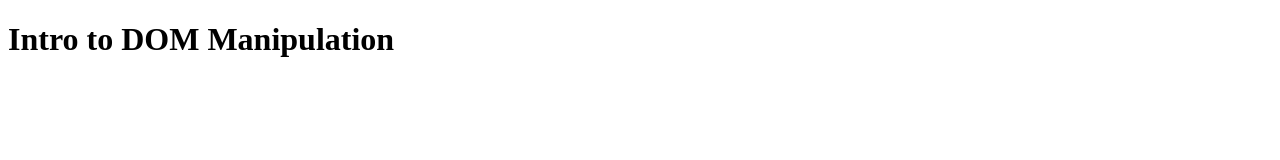
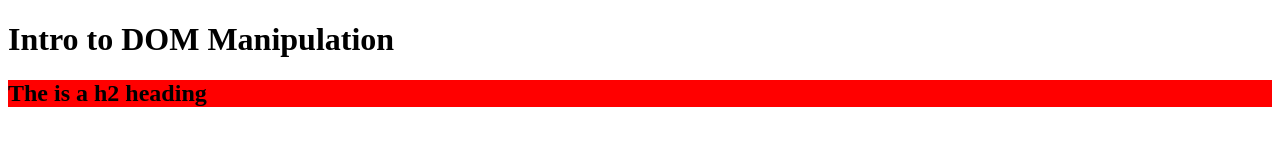
Before and after one commit to jensen-frontend-2024/2024-10-16-intro-to-dom-manipulation, a plain HTML site: page index.html in a window 1280 px wide. Drawn offline with Linux system fonts and the light colour scheme.

Commit message:
update readme

```diff
--- /dev/null
+++ b/index.css
@@ -0,0 +1,7 @@
+.heading {
+    background-color: green;
+}
+
+.heading.red {
+    background-color: red;
+}
--- a/index.html
+++ b/index.html
@@ -4,6 +4,7 @@
     <meta charset="UTF-8">
     <meta name="viewport" content="width=device-width, initial-scale=1.0">
     <title>Intro DOM Manipulation</title>
+    <link rel="stylesheet" href="index.css">
 </head>
 <body>
     <h1>Intro to DOM Manipulation</h1>
--- a/index.js
+++ b/index.js
@@ -3,3 +3,24 @@ console.log(document);
 // Create a h2 element.
 const h2 = document.createElement("h2");
 console.log(h2);
+
+// Set innerHTML of h2
+h2.innerHTML = "The is a h2 heading";
+
+// Get a reference to the body.
+const body = document.body;
+console.log(body);
+
+// Append h2 to body.
+body.appendChild(h2);
+
+// Log the classList of the h2
+const classes = h2.classList;
+console.log(classes);
+
+// Add class to h2
+classes.add("heading");
+console.log(classes);
+
+classes.add("red");
+console.log(classes);
```
Also changed, not shown: 1 other file.
